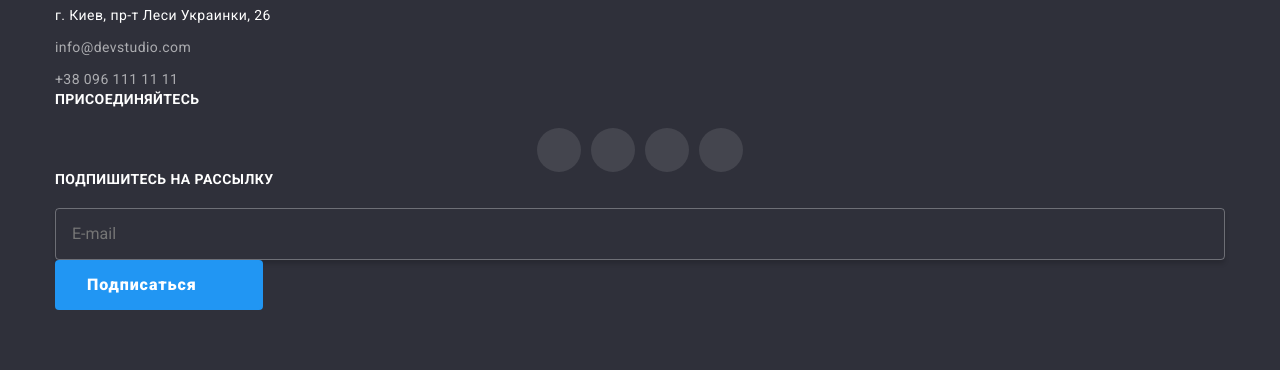
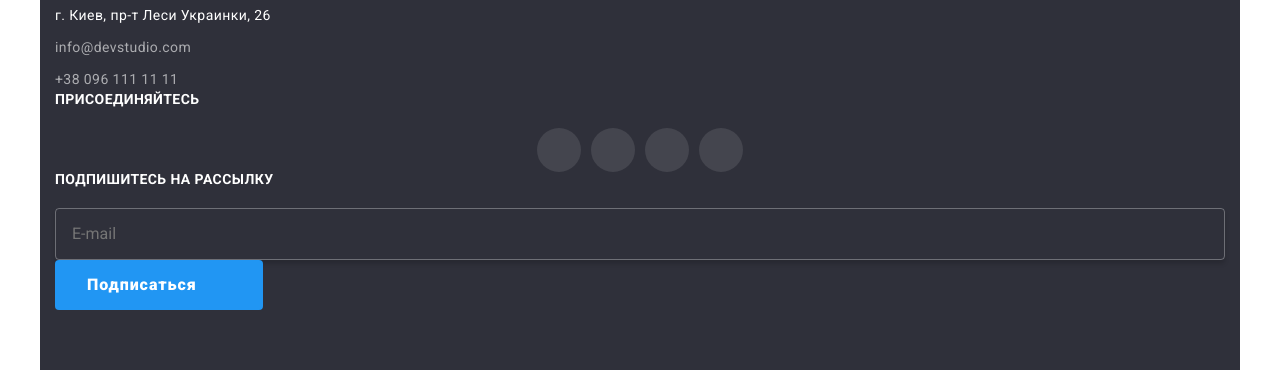
Before and after one commit to AlexanderKholodnyak/666, a plain HTML site: page index.html in a window 1280 px wide. Shown: the part 8421-8791 px from the top of the page. Drawn offline with Linux system fonts and the light colour scheme.

Commit message:
Adds bug fixes

```diff
--- a/sass/components/page-footer/_geometry.scss
+++ b/sass/components/page-footer/_geometry.scss
@@ -1,11 +1,10 @@
-.page-footer {
+.page-footer__container {
   padding-top: 60px;
   padding-bottom: 60px;
 
   background-color: $bgFooterColor;
 
   @media screen and (max-width: 767px) {
-    display: inline-flex;
     text-align: center;
   }
 }
```
Also changed, not shown: css/main.css, css/main.min.css, css/portfolio.css, css/portfolio.min.css, 4 other files.
